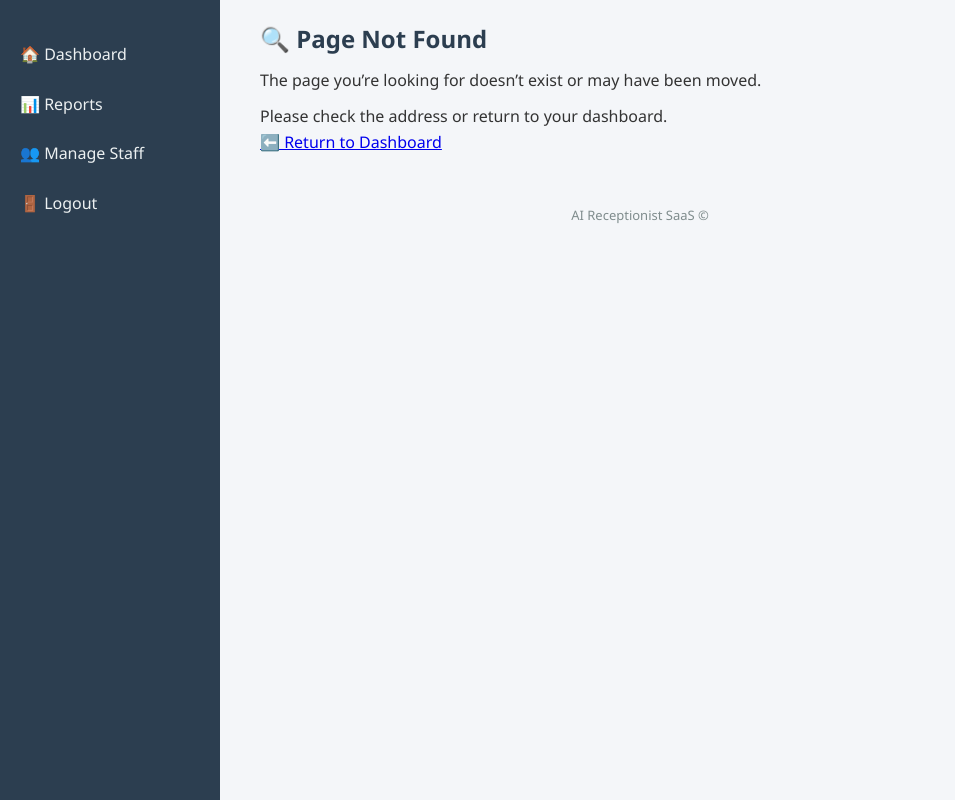
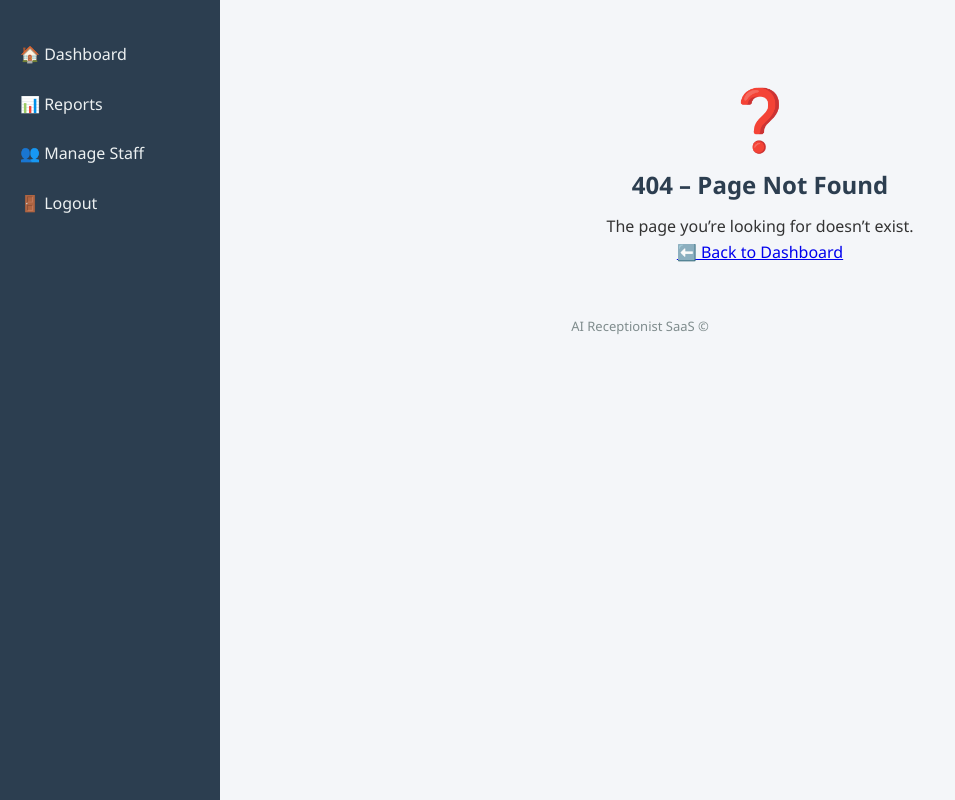
Before and after one commit to ConnorV2006/AI-Receptionist-Enchanced, a Flask app: template templates/404.html in a window 1280 px wide. Shown: the whole page, without its empty margins (0-955 px from the left). Run offline with Flask 3, Linux system fonts and the light colour scheme; the template is opened without the code that fills it, so the values that code supplies are empty.

Commit message:
Update 404.html

```diff
--- a/templates/404.html
+++ b/templates/404.html
@@ -1,12 +1,10 @@
 {% extends "base.html" %}
 
 {% block content %}
-<h2>🔍 Page Not Found</h2>
-<p>The page you’re looking for doesn’t exist or may have been moved.</p>
-
-<p style="margin-top:10px;">
-  Please check the address or return to your dashboard.
-</p>
-
-<a href="{{ url_for('dashboard') }}">⬅️ Return to Dashboard</a>
+<div style="text-align:center; margin-top:50px;">
+  <div style="font-size:60px;">❓</div>
+  <h2>404 – Page Not Found</h2>
+  <p>The page you’re looking for doesn’t exist.</p>
+  <a href="{{ url_for('dashboard') }}">⬅️ Back to Dashboard</a>
+</div>
 {% endblock %}
```
